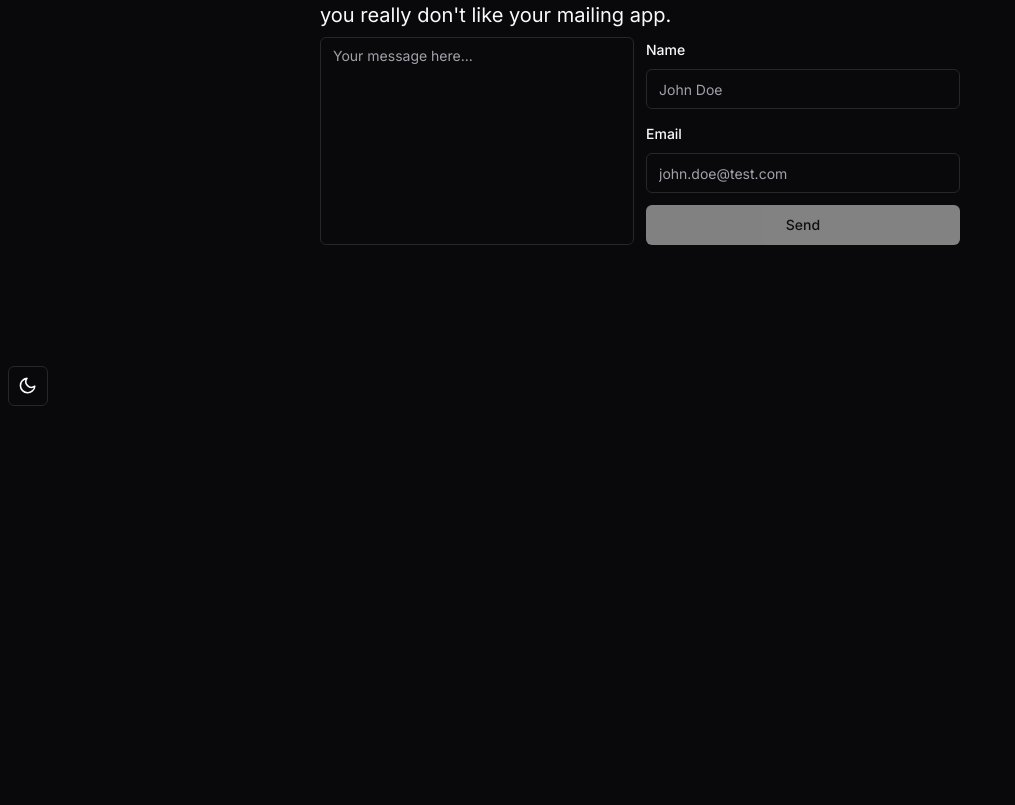
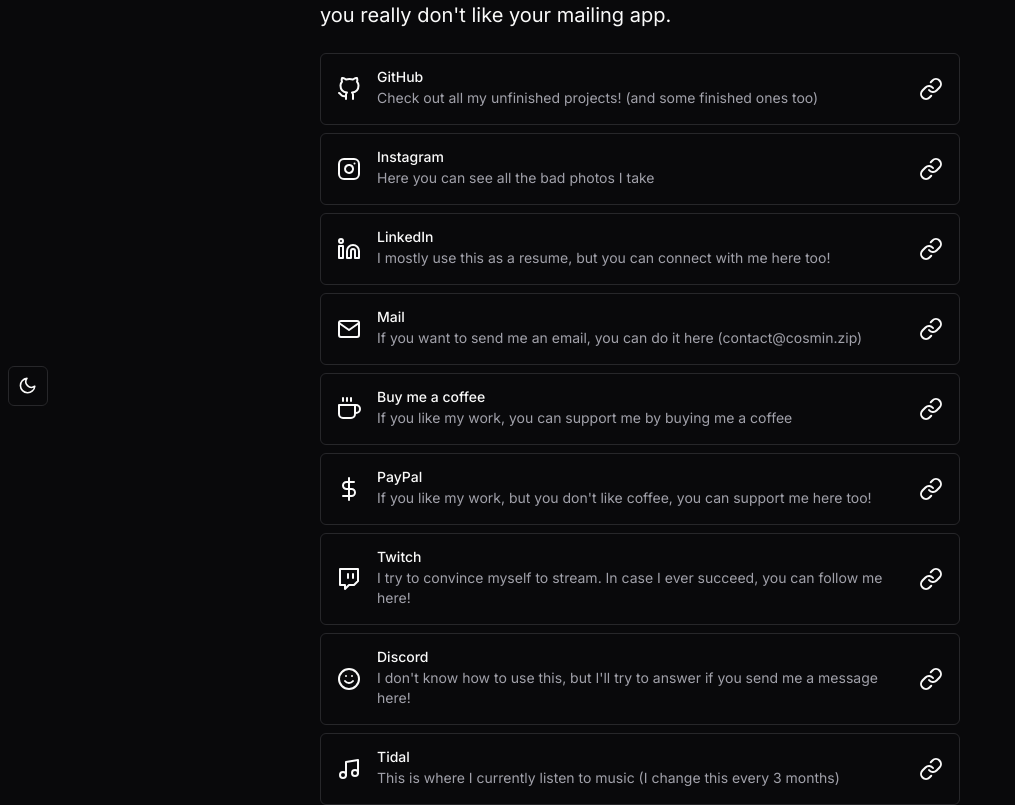
Before and after one commit to Cosmeeeen/personal-website-2024, a Next.js app: page /contact in a window 1280 px wide. Shown: the part 386-1191 px from the top of the page, without its empty margins (0-1015 px from the left). Before the commit the page ends 800 px from the top, so only its background shows below. Built offline with nearby package versions, Linux system fonts and the light colour scheme.

Commit message:
add contact extended links

```diff
--- /dev/null
+++ b/app/(routes)/contact/SocialLinks.tsx
@@ -0,0 +1,38 @@
+import * as React from 'react';
+
+import { socialLinks } from '@/app/constants/socialLinks';
+import type { TSocialLink } from '@/app/constants/socialLinks';
+import { Link } from 'react-feather';
+
+const SocialLinkCard = ({ link }: { link: TSocialLink }) => {
+  return (
+    <div className="flex items-center space-x-4 rounded-md border p-4 w-full flex-wrap 2xl:w-[calc(50%-0.5rem)]">
+      {link.icon}
+      <div className="flex-1 space-y-1">
+        <p className="text-sm font-medium leading-none">
+          {link.title}
+        </p>
+        {link.description && (
+          <p className="text-sm text-muted-foreground">
+            {link.description}
+          </p>
+        )}
+      </div>
+      <a href={link.href} target='_blank' className='hover:text-muted-foreground transition-color'>
+        <Link />
+      </a>
+    </div>
+  );
+};
+
+const SocialLinks = () => {
+  return (
+    <div className="my-4 flex gap-2 flex-col 2xl:flex-row flex-wrap">
+      {socialLinks.map((link, index) => (
+        <SocialLinkCard key={index} link={link} />
+      ))}
+    </div>
+  );
+};
+
+export default SocialLinks;
--- a/app/(routes)/contact/page.tsx
+++ b/app/(routes)/contact/page.tsx
@@ -2,6 +2,7 @@
 import UpHereImage from './UpHereImage';
 import { Separator } from '@/components/ui/separator';
 import ContactForm from './ContactForm';
+import SocialLinks from './SocialLinks';
 
 export default function About() {
   return (
@@ -10,6 +11,7 @@
         <Header />
         <UpHereImage />
         <h3 className="lg:text-xl text-l pb-2 pt-5">However, here are the extended links and a contact form in case you really don&apos;t like your mailing app.</h3>
+        <SocialLinks />
         <ContactForm />
       </div>
     </main>
--- /dev/null
+++ b/app/constants/socialLinks.tsx
@@ -0,0 +1,73 @@
+import { Mail, GitHub, Instagram, Linkedin, Coffee, DollarSign, Twitch, Smile, Music } from 'react-feather';
+
+type TSocialLink = {
+  icon: JSX.Element;
+  href: string;
+  title: string;
+  description?: string;
+  showInHeader?: boolean; // Header should have max 4 icons in order to look good
+};
+
+const socialLinks: TSocialLink[] = [
+  {
+    icon: <GitHub />,
+    href: 'https://github.com/Cosmeeeen/',
+    title: 'GitHub',
+    description: 'Check out all my unfinished projects! (and some finished ones too)',
+    showInHeader: true,
+  },
+  {
+    icon: <Instagram />,
+    href: 'https://www.instagram.com/cosmin_ilie8',
+    title: 'Instagram',
+    description: 'Here you can see all the bad photos I take',
+    showInHeader: true,
+  },
+  {
+    icon: <Linkedin />,
+    href: 'https://www.linkedin.com/in/cosmin8/',
+    title: 'LinkedIn',
+    description: 'I mostly use this as a resume, but you can connect with me here too!',
+    showInHeader: true,
+  },
+  {
+    icon: <Mail />,
+    href: 'mailto:contact@cosmin.zip',
+    title: 'Mail',
+    description: 'If you want to send me an email, you can do it here (contact@cosmin.zip)',
+    showInHeader: true,
+  },
+  {
+    icon: <Coffee />,
+    href: 'https://www.buymeacoffee.com/cosmeen',
+    title: 'Buy me a coffee',
+    description: 'If you like my work, you can support me by buying me a coffee',
+  },
+  {
+    icon: <DollarSign />,
+    href: 'https://www.paypal.com/paypalme/cosmeeen',
+    title: 'PayPal',
+    description: "If you like my work, but you don\'t like coffee, you can support me here too!",
+  },
+  {
+    icon: <Twitch />,
+    href: 'https://www.twitch.tv/cosmeen',
+    title: 'Twitch',
+    description: 'I try to convince myself to stream. In case I ever succeed, you can follow me here!',
+  },
+  {
+    icon: <Smile />,
+    href: 'https://discord.com/users/218821684562493440',
+    title: 'Discord',
+    description: 'I don\'t know how to use this, but I\'ll try to answer if you send me a message here!',
+  },
+  {
+    icon: <Music />,
+    href: 'https://tidal.com/browse/user/197342436',
+    title: 'Tidal',
+    description: 'This is where I currently listen to music (I change this every 3 months)',
+  },
+];
+
+export { socialLinks };
+export type { TSocialLink };
--- a/components/Header.tsx
+++ b/components/Header.tsx
@@ -1,31 +1,7 @@
-import { Mail, GitHub, Instagram, Linkedin } from 'react-feather';
-
 import { SocialIcon } from "@/components/SocialIcon";
 import { Separator } from "@/components/ui/separator";
+import { socialLinks } from "@/app/constants/socialLinks";
 import Navigation from './Navigation';
-
-const socialIcons = [
-  {
-    icon: <GitHub />,
-    href: 'https://github.com/Cosmeeeen/',
-    label: 'GitHub',
-  },
-  {
-    icon: <Instagram />,
-    href: 'https://www.instagram.com/cosmin_ilie8',
-    label: 'Instagram',
-  },
-  {
-    icon: <Linkedin />,
-    href: 'https://www.linkedin.com/in/cosmin8/',
-    label: 'LinkedIn',
-  },
-  {
-    icon: <Mail />,
-    href: 'mailto:contact@cosmin.zip',
-    label: 'Mail',
-  }
-];
 
 export default function Header() {
   return (
@@ -37,8 +13,8 @@
         </div>
         <div className="grid md:grid-cols-4 md:grid-rows-1 grid-cols-2 grid-rows-2 gap-2">
           {
-            socialIcons.map((icon, index) => (
-              <SocialIcon key={index} icon={icon.icon} href={icon.href} label={icon.label} />
+            socialLinks.filter(link => link?.showInHeader).map((link, index) => (
+              <SocialIcon key={index} icon={link.icon} href={link.href} label={link.title} />
             ))
           }
         </div>
--- /dev/null
+++ b/components/ui/card.tsx
@@ -0,0 +1,79 @@
+import * as React from "react"
+
+import { cn } from "@/lib/utils"
+
+const Card = React.forwardRef<
+  HTMLDivElement,
+  React.HTMLAttributes<HTMLDivElement>
+>(({ className, ...props }, ref) => (
+  <div
+    ref={ref}
+    className={cn(
+      "rounded-lg border bg-card text-card-foreground shadow-sm",
+      className
+    )}
+    {...props}
+  />
+))
+Card.displayName = "Card"
+
+const CardHeader = React.forwardRef<
+  HTMLDivElement,
+  React.HTMLAttributes<HTMLDivElement>
+>(({ className, ...props }, ref) => (
+  <div
+    ref={ref}
+    className={cn("flex flex-col space-y-1.5 p-6", className)}
+    {...props}
+  />
+))
+CardHeader.displayName = "CardHeader"
+
+const CardTitle = React.forwardRef<
+  HTMLParagraphElement,
+  React.HTMLAttributes<HTMLHeadingElement>
+>(({ className, ...props }, ref) => (
+  <h3
+    ref={ref}
+    className={cn(
+      "text-2xl font-semibold leading-none tracking-tight",
+      className
+    )}
+    {...props}
+  />
+))
+CardTitle.displayName = "CardTitle"
+
+const CardDescription = React.forwardRef<
+  HTMLParagraphElement,
+  React.HTMLAttributes<HTMLParagraphElement>
+>(({ className, ...props }, ref) => (
+  <p
+    ref={ref}
+    className={cn("text-sm text-muted-foreground", className)}
+    {...props}
+  />
+))
+CardDescription.displayName = "CardDescription"
+
+const CardContent = React.forwardRef<
+  HTMLDivElement,
+  React.HTMLAttributes<HTMLDivElement>
+>(({ className, ...props }, ref) => (
+  <div ref={ref} className={cn("p-6 pt-0", className)} {...props} />
+))
+CardContent.displayName = "CardContent"
+
+const CardFooter = React.forwardRef<
+  HTMLDivElement,
+  React.HTMLAttributes<HTMLDivElement>
+>(({ className, ...props }, ref) => (
+  <div
+    ref={ref}
+    className={cn("flex items-center p-6 pt-0", className)}
+    {...props}
+  />
+))
+CardFooter.displayName = "CardFooter"
+
+export { Card, CardHeader, CardFooter, CardTitle, CardDescription, CardContent }
```
Also changed, not shown: app/_assets/images/el-gato.webp (added).
